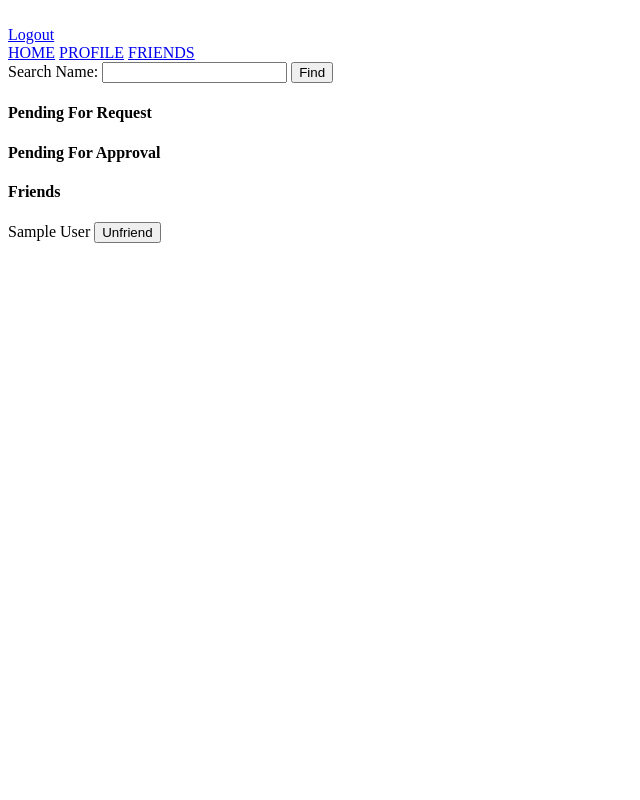
After one commit to bienjerico/php-socialmedia-project, a PHP site: page /friends.php in a window 1280 px wide. The commit adds this page. Shown: the whole page, without its empty margins (0-640 px from the left). Run offline with PHP 8.4, Linux system fonts and the light colour scheme; the visitor is signed in with stand-in values (Sample User, id 1); tables that the repository leaves empty hold one stand-in row (values such as "Sample post"); data that the repository does not hold is empty.

Commit message:
add friends module

```diff
--- /dev/null
+++ b/friends.php
@@ -0,0 +1,86 @@
+<?php
+session_start();
+
+/* if session logged in is empty or 0 , redirect to index.php */
+if(empty($_SESSION['logged_in']) || $_SESSION['logged_in']==0){
+	header("location: index.php");
+	exit();
+}
+
+include 'config/db.php';
+
+$user_id = $_SESSION['user_id'];
+
+
+$query_pending  = "SELECT a.*, b.name,b.id as users_id
+					FROM users_friends a
+					INNER JOIN users b ON a.user_id = b.id
+					WHERE a.friend_id = '$user_id'
+						and a.status = 0";
+$result_pending = mysqli_query($db,$query_pending);
+
+
+$query_request = "SELECT a.*, b.name
+			FROM users_friends a
+			INNER JOIN users b
+			ON a.friend_id = b.id
+			WHERE a.user_id = '$user_id'
+			and a.status = 0";
+$result_request = mysqli_query($db,$query_request);
+
+
+$query_friends = "SELECT a.id,
+			IF(a.user_id = '$user_id',(SELECT c.name FROM users c WHERE c.id = a.friend_id) , (SELECT c.name FROM users c WHERE c.id = a.user_id)) as name
+			FROM users_friends a
+			INNER JOIN users b
+			ON a.friend_id = b.id
+			WHERE (a.user_id = '$user_id' or a.friend_id = '$user_id')
+			and a.status = 1";
+$result_friends = mysqli_query($db,$query_friends);
+
+
+?>
+
+
+<br/>
+<a href="logout.php">Logout</a>
+<br/>
+
+
+<a href="home.php">HOME</a>
+<a href="profile.php">PROFILE</a>
+<a href="friends.php">FRIENDS</a>
+<form method="get" action="search.php">
+Search Name: <input type="text" id="search_name" name="search_name" value="<?php echo $search_name; ?>"> <button type="submit">Find</button>
+</form>
+
+
+<h4>Pending For Request</h4>
+<?php while($row = mysqli_fetch_assoc($result_request)){ ?>
+
+	<?php echo $row['name']; ?>
+	<a href="friendsrequestcancel.php?request_id=<?php echo $row['id']; ?>"><button>Cancel Pending Request</button></a>
+	<br/>
+<?php } ?>
+
+
+<h4>Pending For Approval</h4>
+
+
+
+<?php while($row = mysqli_fetch_assoc($result_pending)){ ?>
+
+	<?php echo $row['name']; ?>
+	<a href="friendspendingaction.php?pending_id=<?php echo $row['id']; ?>&action=accept"><button>Accept</button></a>
+	<a href="friendspendingaction.php?pending_id=<?php echo $row['id']; ?>&action=reject"><button>Reject</button></a>
+	<br/>
+<?php } ?>
+
+<h4>Friends</h4>
+
+<?php while($row = mysqli_fetch_assoc($result_friends)){ ?>
+
+	<?php echo $row['name']; ?>
+	<a href="friendsunfriend.php?friend_id=<?php echo $row['id']; ?>"><button>Unfriend</button></a>
+	<br/>
+<?php } ?>
--- a/home.php
+++ b/home.php
@@ -19,6 +19,7 @@ include 'config/db.php';
 
 <a href="home.php">HOME</a>
 <a href="profile.php">PROFILE</a>
+<a href="friends.php">FRIENDS</a>
 <form method="get" action="search.php">
 Search Name: <input type="text" id="search_name" name="search_name" value=""> <button type="submit">Find</button>
 </form>
--- a/index.php
+++ b/index.php
@@ -154,7 +154,7 @@ if(isset($_POST['submit-register-btn'])){
 		<input type="text" id="l-emailaddress" name="l-emailaddress" value=""/>
 		<br/>
 		<label>Password</label>
-		<input type="text" id="l-password" name="l-password" value=""/>
+		<input type="password" id="l-password" name="l-password" value=""/>
 		<br/>
 
 		<input type="submit" id="submit-login-btn" name="submit-login-btn" value="Login"/>
--- a/profile.php
+++ b/profile.php
@@ -25,6 +25,10 @@ $row 	= mysqli_fetch_assoc($result);
 
 <a href="home.php">HOME</a>
 <a href="profile.php">PROFILE</a>
+<a href="friends.php">FRIENDS</a>
+<form method="get" action="search.php">
+Search Name: <input type="text" id="search_name" name="search_name" value=""> <button type="submit">Find</button>
+</form>
 
 <h2>Hello <?php echo $row['name']; ?>,</h2>
 
--- a/profileedit.php
+++ b/profileedit.php
@@ -74,6 +74,10 @@ if(isset($_POST['submit-btn'])){
 
 <a href="home.php">HOME</a>
 <a href="profile.php">PROFILE</a>
+<a href="friends.php">FRIENDS</a>
+<form method="get" action="search.php">
+Search Name: <input type="text" id="search_name" name="search_name" value=""> <button type="submit">Find</button>
+</form>
 
 <h2>Hello <?php echo $row['name']; ?>,</h2>
 
```
Also changed, not shown: friendspendingaction.php (added, +49 -0 lines), friendsrequestcancel.php (added, +42 -0 lines), friendsunfriend.php (added, +41 -0 lines), phpprojectdb.sql (+12 -40 lines), search.php (+27 -8 lines), searchadd.php (+19 -3 lines), searchaddcancel.php (added, +43 -0 lines).
